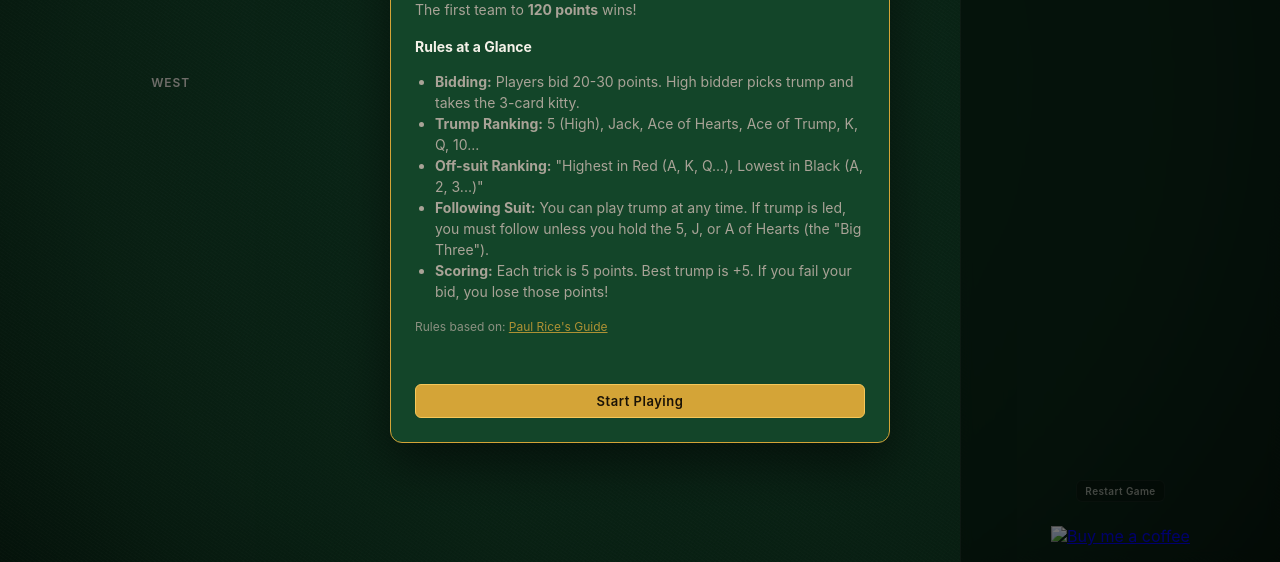
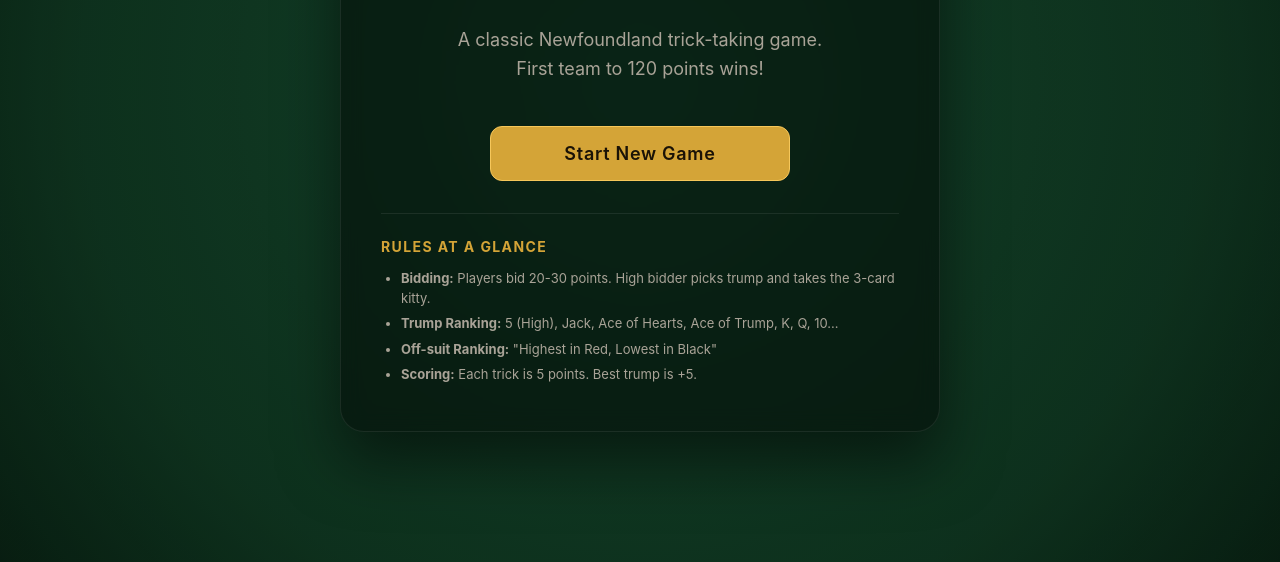
Before and after one commit to jonmilley/hundredandtwenties, a website built with Vite: page index.html in a window 1280 px wide. Shown: the part 238-800 px from the top of the page. Built offline with nearby package versions, Linux system fonts and the light colour scheme.

Commit message:
feat: refactor to SPA architecture with hash-based routing
- Implement hash-based router (#/play, #/stats)
- Replace intro modal with dedicated Home View landing page
- Update Renderer to handle multi-view state transitions
- Add glassmorphism styles for Home View content

```diff
--- a/src/main.ts
+++ b/src/main.ts
@@ -155,7 +155,27 @@ const callbacks: UICallbacks = {
 };
 
 const renderer = new Renderer(appEl, callbacks);
-render();
+
+function handleRouting() {
+  const hash = window.location.hash;
+  if (hash.startsWith('#/play')) {
+    renderer.setView('GAME');
+    // If we're navigated to play but still in intro phase, advance to deal
+    if (state.phase === 'intro') {
+      state.phase = 'deal';
+    }
+  } else if (hash.startsWith('#/stats')) {
+    renderer.setView('STATS');
+  } else {
+    renderer.setView('HOME');
+    // If we navigate back home, we don't necessarily reset the game,
+    // but we ensure the phase is reflected if it was just started.
+  }
+  render();
+}
+
+window.addEventListener('hashchange', handleRouting);
+handleRouting();
 
 // Resume AI if it's their turn on load
 function resumeAI() {
--- a/src/style.css
+++ b/src/style.css
@@ -53,6 +53,109 @@ body {
   height: 100vh;
   position: relative;
   overflow: hidden;
+}
+
+/* ---------- Views ---------- */
+
+.view {
+  width: 100%;
+  height: 100%;
+  position: absolute;
+  inset: 0;
+  display: flex;
+  overflow: hidden;
+}
+
+.view--home {
+  align-items: center;
+  justify-content: center;
+  background:
+    linear-gradient(rgba(0,0,0,0.3), rgba(0,0,0,0.3)),
+    radial-gradient(circle at 50% 40%, var(--felt-1) 0%, var(--felt-2) 70%, #0b2a18 100%);
+}
+
+.home-content {
+  max-width: 600px;
+  width: 90%;
+  text-align: center;
+  background: var(--panel-bg);
+  backdrop-filter: blur(10px);
+  -webkit-backdrop-filter: blur(10px);
+  padding: 40px;
+  border-radius: 24px;
+  border: 1px solid var(--panel-stroke);
+  box-shadow: 0 30px 60px rgba(0,0,0,0.5);
+  display: flex;
+  flex-direction: column;
+  gap: 24px;
+}
+
+.home-title {
+  font-size: 42px;
+  font-weight: 900;
+  color: var(--gold-bright);
+  margin: 0;
+  letter-spacing: -0.02em;
+}
+
+.home-desc {
+  font-size: 18px;
+  color: var(--muted);
+  line-height: 1.6;
+}
+
+.home-actions {
+  display: flex;
+  flex-direction: column;
+  gap: 12px;
+  align-items: center;
+}
+
+.home-actions .btn.is-large {
+  padding: 16px 40px;
+  font-size: 18px;
+  border-radius: 12px;
+  width: 100%;
+  max-width: 300px;
+}
+
+.home-rules {
+  text-align: left;
+  border-top: 1px solid var(--panel-stroke);
+  padding-top: 24px;
+  margin-top: 8px;
+}
+
+.home-rules h3 {
+  font-size: 14px;
+  text-transform: uppercase;
+  letter-spacing: 0.1em;
+  color: var(--gold);
+  margin-top: 0;
+}
+
+.home-rules ul {
+  padding-left: 20px;
+  margin: 0;
+  font-size: 13px;
+  color: var(--muted);
+  line-height: 1.5;
+}
+
+.home-rules li {
+  margin-bottom: 6px;
+}
+
+@media (max-width: 600px) {
+  .home-content {
+    padding: 24px 16px;
+  }
+  .home-title {
+    font-size: 28px;
+  }
+  .home-desc {
+    font-size: 15px;
+  }
 }
 
 /* ---------- Table ---------- */
--- a/src/ui/render.ts
+++ b/src/ui/render.ts
@@ -28,6 +28,8 @@ export type UICallbacks = {
   onKittyKeepClick: (cardIdx: number) => void;
 };
 
+export type View = 'HOME' | 'GAME' | 'STATS';
+
 export class Renderer {
   private root: HTMLElement;
   private cb: UICallbacks;
@@ -35,13 +37,84 @@ export class Renderer {
   private discardSelected = new Set<number>();
   private discardAutoInitDone = false;
   private logExpanded = false;
+  private currentView: View = 'HOME';
 
   constructor(root: HTMLElement, cb: UICallbacks) {
     this.root = root;
     this.cb = cb;
   }
 
+  setView(view: View): void {
+    this.currentView = view;
+  }
+
   render(state: GameState, options: RenderOptions = {}): void {
+    this.root.innerHTML = '';
+    const fragment = document.createDocumentFragment();
+
+    if (this.currentView === 'HOME') {
+      fragment.appendChild(this.renderHomeView(state));
+    } else if (this.currentView === 'GAME') {
+      fragment.appendChild(this.renderGameView(state, options));
+    }
+
+    this.root.appendChild(fragment);
+  }
+
+  private renderHomeView(state: GameState): HTMLElement {
+    const view = el('div', 'view view--home');
+
+    const content = el('div', 'home-content');
+
+    const title = el('h1', 'home-title');
+    title.textContent = 'Hundred And Twenties';
+    content.appendChild(title);
+
+    const desc = el('p', 'home-desc');
+    desc.innerHTML = 'A classic Newfoundland trick-taking game.<br>First team to 120 points wins!';
+    content.appendChild(desc);
+
+    const actions = el('div', 'home-actions');
+
+    const startBtn = el('button', 'btn is-primary is-large') as HTMLButtonElement;
+    startBtn.textContent = 'Start New Game';
+    startBtn.addEventListener('click', () => {
+      window.location.hash = '#/play';
+      this.cb.onIntroClose();
+    });
+    actions.appendChild(startBtn);
+
+    if (state.handsPlayed > 0 || state.phase !== 'intro') {
+      const resumeBtn = el('button', 'btn') as HTMLButtonElement;
+      resumeBtn.textContent = 'Resume Game';
+      resumeBtn.addEventListener('click', () => {
+        window.location.hash = '#/play';
+        if (state.phase === 'intro') this.cb.onIntroClose();
+      });
+      actions.appendChild(resumeBtn);
+    }
+
+    content.appendChild(actions);
+
+    const rulesSection = el('div', 'home-rules');
+    rulesSection.innerHTML = `
+      <h3>Rules at a Glance</h3>
+      <ul>
+        <li><b>Bidding:</b> Players bid 20-30 points. High bidder picks trump and takes the 3-card kitty.</li>
+        <li><b>Trump Ranking:</b> 5 (High), Jack, Ace of Hearts, Ace of Trump, K, Q, 10...</li>
+        <li><b>Off-suit Ranking:</b> "Highest in Red, Lowest in Black"</li>
+        <li><b>Scoring:</b> Each trick is 5 points. Best trump is +5.</li>
+      </ul>
+    `;
+    content.appendChild(rulesSection);
+
+    view.appendChild(content);
+    return view;
+  }
+
+  private renderGameView(state: GameState, options: RenderOptions): HTMLElement {
+    const view = el('div', 'view view--game');
+
     // Clear discard selection whenever it's no longer the human's turn to discard.
     if (state.phase !== 'discard' || state.discardQueue[0] !== HUMAN_SEAT) {
       this.discardSelected.clear();
@@ -60,11 +133,10 @@ export class Renderer {
       this.discardAutoInitDone = true;
     }
 
-    const fragment = document.createDocumentFragment();
+    const table = el('div', 'table');
+    view.appendChild(table);
+
     const dealCounter = { n: 0 };
-
-    const table = el('div', 'table');
-    fragment.appendChild(table);
 
     // North seat (partner, seat 2)
     table.appendChild(this.renderSeat(state, 2, options, dealCounter));
@@ -78,28 +150,23 @@ export class Renderer {
     table.appendChild(this.renderSeat(state, 0, options, dealCounter));
 
     // Side panel
-    fragment.appendChild(this.renderPanel(state));
+    view.appendChild(this.renderPanel(state));
 
     // Overlays
-    if (state.phase === 'intro') {
-      fragment.appendChild(this.renderIntroModal());
-    }
     if (state.phase === 'bid_on_kitty') {
-      fragment.appendChild(this.renderBidOnKittyModal(state));
+      view.appendChild(this.renderBidOnKittyModal(state));
     }
     if (state.phase === 'kitty') {
-      fragment.appendChild(this.renderKittyModal(state));
+      view.appendChild(this.renderKittyModal(state));
     }
     if (state.phase === 'score') {
-      fragment.appendChild(this.renderScoreModal(state));
+      view.appendChild(this.renderScoreModal(state));
     }
     if (state.phase === 'gameOver') {
-      fragment.appendChild(this.renderGameOverModal(state));
+      view.appendChild(this.renderGameOverModal(state));
     }
 
-    // Final DOM update
-    this.root.innerHTML = '';
-    this.root.appendChild(fragment);
+    return view;
   }
 
   private renderSeat(state: GameState, seat: Seat, options: RenderOptions, dealCounter: { n: number }): HTMLElement {
@@ -640,48 +707,6 @@ export class Renderer {
     return modal;
   }
 
-  private renderIntroModal(): HTMLElement {
-    const modal = el('div', 'modal');
-    const inner = el('div', 'modal__inner');
-    inner.style.maxWidth = '500px';
-    inner.style.textAlign = 'left';
-
-    const title = el('div', 'modal__title');
-    title.textContent = 'Hundred And Twenties';
-    title.style.textAlign = 'center';
-    title.style.marginBottom = '20px';
-    inner.appendChild(title);
-
-    const content = el('div', '');
-    content.style.fontSize = '14px';
-    content.style.lineHeight = '1.5';
-    content.style.color = 'var(--muted)';
-    content.innerHTML = `
-      <p>A classic Newfoundland trick-taking game played in teams of two. The first team to <b>120 points</b> wins!</p>
-      <h4 style="color:var(--text);margin-top:16px;margin-bottom:8px">Rules at a Glance</h4>
-      <ul style="padding-left:20px">
-        <li><b>Bidding:</b> Players bid 20-30 points. High bidder picks trump and takes the 3-card kitty.</li>
-        <li><b>Trump Ranking:</b> 5 (High), Jack, Ace of Hearts, Ace of Trump, K, Q, 10...</li>
-        <li><b>Off-suit Ranking:</b> "Highest in Red (A, K, Q...), Lowest in Black (A, 2, 3...)"</li>
-        <li><b>Following Suit:</b> You can play trump at any time. If trump is led, you must follow unless you hold the 5, J, or A of Hearts (the "Big Three").</li>
-        <li><b>Scoring:</b> Each trick is 5 points. Best trump is +5. If you fail your bid, you lose those points!</li>
-      </ul>
-      <p style="margin-top:16px;font-size:12px;opacity:0.8">
-        Rules based on: <a href="https://www.cs.mun.ca/~paul/nahanni/paul/c120.html" target="_blank" style="color:var(--gold)">Paul Rice's Guide</a>
-      </p>
-    `;
-    inner.appendChild(content);
-
-    const btn = el('button', 'btn is-primary') as HTMLButtonElement;
-    btn.textContent = 'Start Playing';
-    btn.style.marginTop = '20px';
-    btn.style.width = '100%';
-    btn.addEventListener('click', () => this.cb.onIntroClose());
-    inner.appendChild(btn);
-
-    modal.appendChild(inner);
-    return modal;
-  }
 
   private renderBidOnKittyModal(state: GameState): HTMLElement {
     const modal = el('div', 'modal');
```
